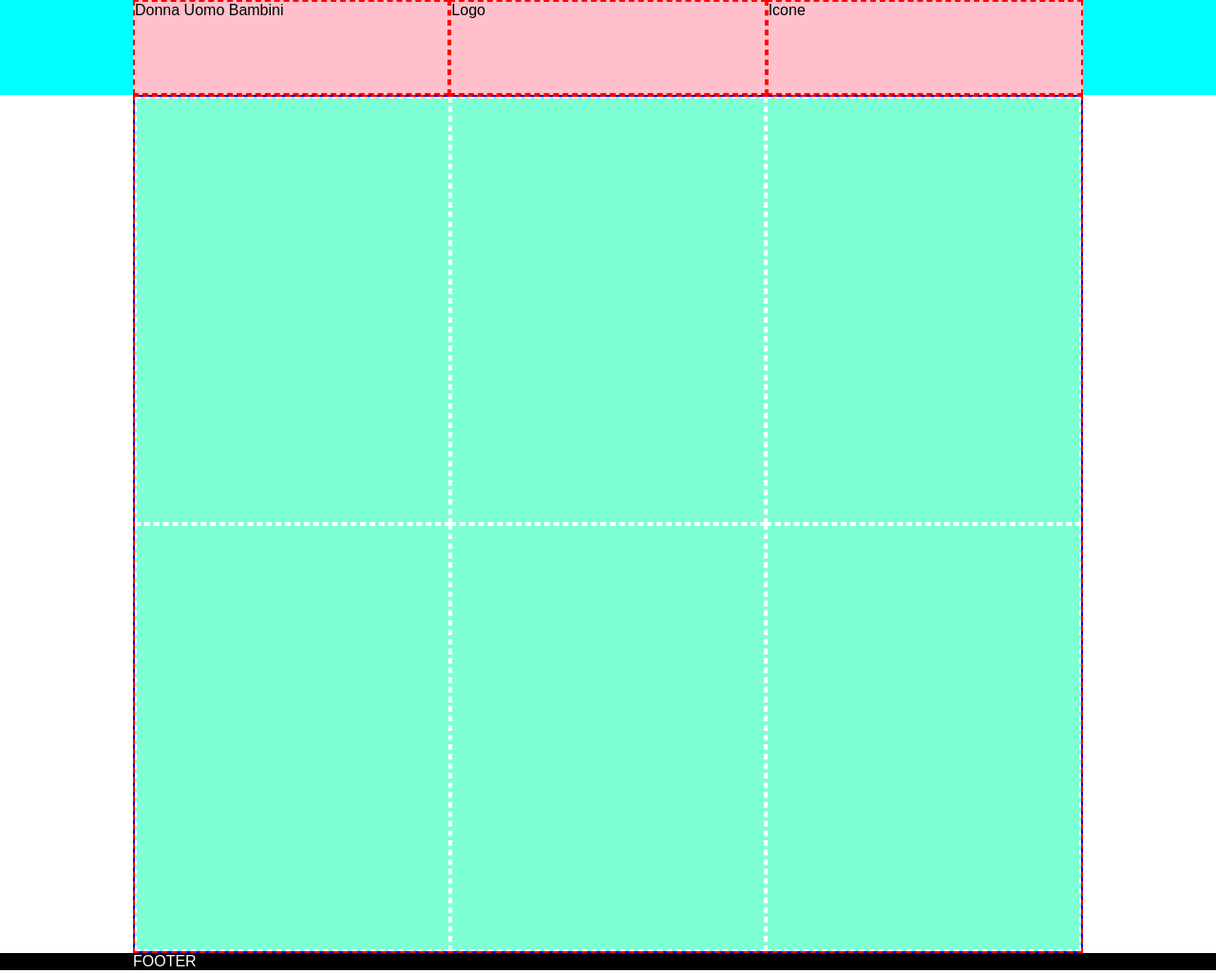
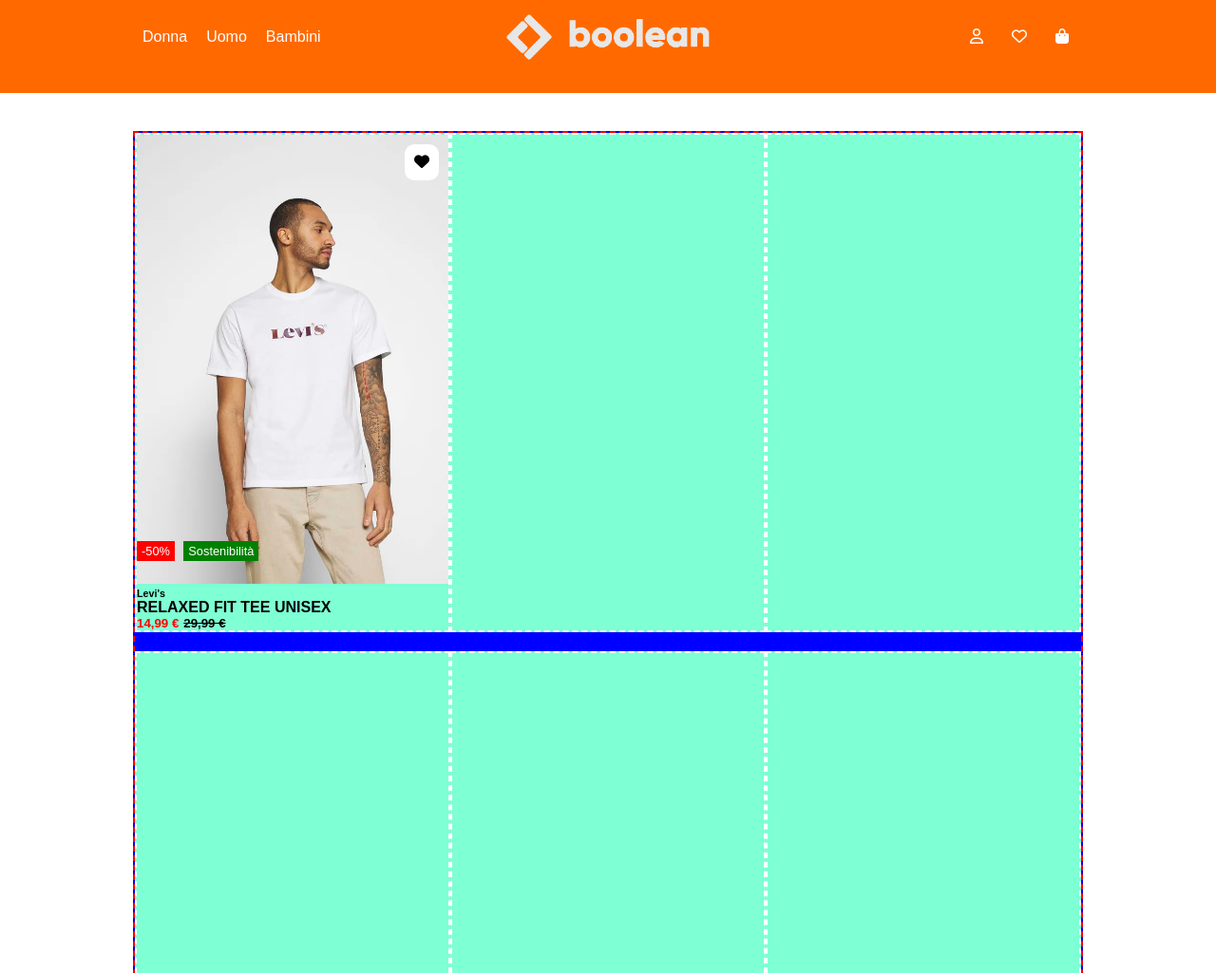
Before and after one commit to Claudio-Pri/html-css-boolando, a plain HTML site: page index.html in a window 1280 px wide. Shown: the top 1025 px of the page at 95% size. Drawn offline with Linux system fonts and the light colour scheme.

Commit message:
creata prima scheda-main

```diff
--- a/css/style.css
+++ b/css/style.css
@@ -28,9 +28,119 @@ html {
     width: calc(100% / 3);
 }
 
+img {
+    max-width: 100%;
+}
+
+/* HEADER */
+
+header {
+    color: white;
+    background-color: #FF6900;
+    padding: 15px 0;
+    margin-bottom: 40px;
+}
+
+header .container .my-row>* {
+    display: flex;
+    align-items: center;
+}
+
+header .container .my-row .nav-link a {
+    text-decoration: none;
+    color: white;
+    padding: 5px 10px;
+}
+
+
+header .container .my-row .logo {
+    display: flex;
+    justify-content: center;
+    padding: 0 60px;
+}
+
+header .container .my-row .nav-buttons {
+    display: flex;
+    justify-content: flex-end;
+}
+
+header .container .my-row .nav-buttons a {
+    color: white;
+    padding: 5px 15px;
+}
+
+/* MAIN */
+
+.my-col-1-3 {
+    margin-bottom: 20px;
+}
+
+.img-container {
+    position: relative;
+}
+
+.item-v-2 {
+    position: absolute;
+    top: 0;
+    left: 0;
+    display: none;
+}
+
+.my-row .my-col-1-3:hover .item-v-2 {
+    display: block;
+}
+
+.img-container .tag-box {
+    position: absolute;
+    top: 90%;
+    left: 0;
+}
+
+.save-button {
+    z-index: 1;
+    position: absolute;
+    top: 0;
+    right: 0;
+    padding: 10px;
+    margin: 10px;
+    border-radius: 10px;
+    background-color: white;
+}
+
+.save-button:hover {
+    color: red;
+}
+
+
+.discount-tag {
+    color: white;
+    padding: 3px 5px;
+    margin-right: 5px;
+    font-size: 0.8rem;
+}
+
+.green-tag {
+    background-color: green;
+
+}
+
+.red-tag {
+    background-color: red;
+
+}
+
+.new-price {
+    color: red;
+    margin-right: 5px;
+}
+
+.old-price {
+    text-decoration: line-through;
+}
+
 /* DEBUG */
 
-.debug header {
+/* .debug header {
     background-color: aqua;
 }
 
@@ -38,7 +148,8 @@ html {
     background-color: pink;
     min-height: 100px;
     border: 2px dashed red;
-}
+} */
+
 
 .debug main .container {
     background-color: blue;
--- a/index.html
+++ b/index.html
@@ -21,9 +21,19 @@
     <header>
         <div class="container">
             <div class="my-row">
-                <div class="my-col-1-3">Donna Uomo Bambini</div>
-                <div class="my-col-1-3">Logo</div>
-                <div class="my-col-1-3">Icone</div>
+                <div class="my-col-1-3 nav-link">
+                    <a href="#">Donna</a>
+                    <a href="#">Uomo</a>
+                    <a href="#">Bambini</a>
+                </div>
+                <div class="my-col-1-3 logo">
+                    <img src="img/boolean-logo.png" alt="Logo">
+                </div>
+                <div class="my-col-1-3 nav-buttons">
+                    <a href="#"><i class="fa-regular fa-user"></i></a>
+                    <a href="#"><i class="fa-regular fa-heart"></i></a>
+                    <a href="#"><i class="fa-solid fa-bag-shopping"></i></a>
+                </div>
 
             </div>
         </div>
@@ -34,12 +44,42 @@
     <main>
         <div class="container">
             <div class="my-row">
-                <div class="my-col-1-3"></div>
-                <div class="my-col-1-3"></div>
-                <div class="my-col-1-3"></div>
-                <div class="my-col-1-3"></div>
-                <div class="my-col-1-3"></div>
-                <div class="my-col-1-3"></div>
+                <div class="my-col-1-3">
+                    <div class="img-container">
+                        <div class="save-button"><i class="fa-solid fa-heart"></i></div>
+
+                        <img src="img/1.webp" alt="Item-1" class="item-v-1">
+                        <img src="img/1b.webp" alt="Item-1" class="item-v-2">
+
+                        <div class="tag-box">
+                            <span class="discount-tag red-tag">-50%</span>
+                            <span class="discount-tag green-tag">Sostenibilità</span>
+                        </div>
+
+
+                    </div>
+
+                    <div class="item-info">
+                        <h6>Levi's</h6>
+                        <h4>RELAXED FIT TEE UNISEX</h4>
+                        <h5><span class="new-price">14,99 €</span><span class="old-price">29,99 €</span></h5>
+                    </div>
+                </div>
+                <div class="my-col-1-3">
+
+                </div>
+                <div class="my-col-1-3">
+
+                </div>
+                <div class="my-col-1-3">
+
+                </div>
+                <div class="my-col-1-3">
+
+                </div>
+                <div class="my-col-1-3">
+
+                </div>
 
             </div>
         </div>
```
